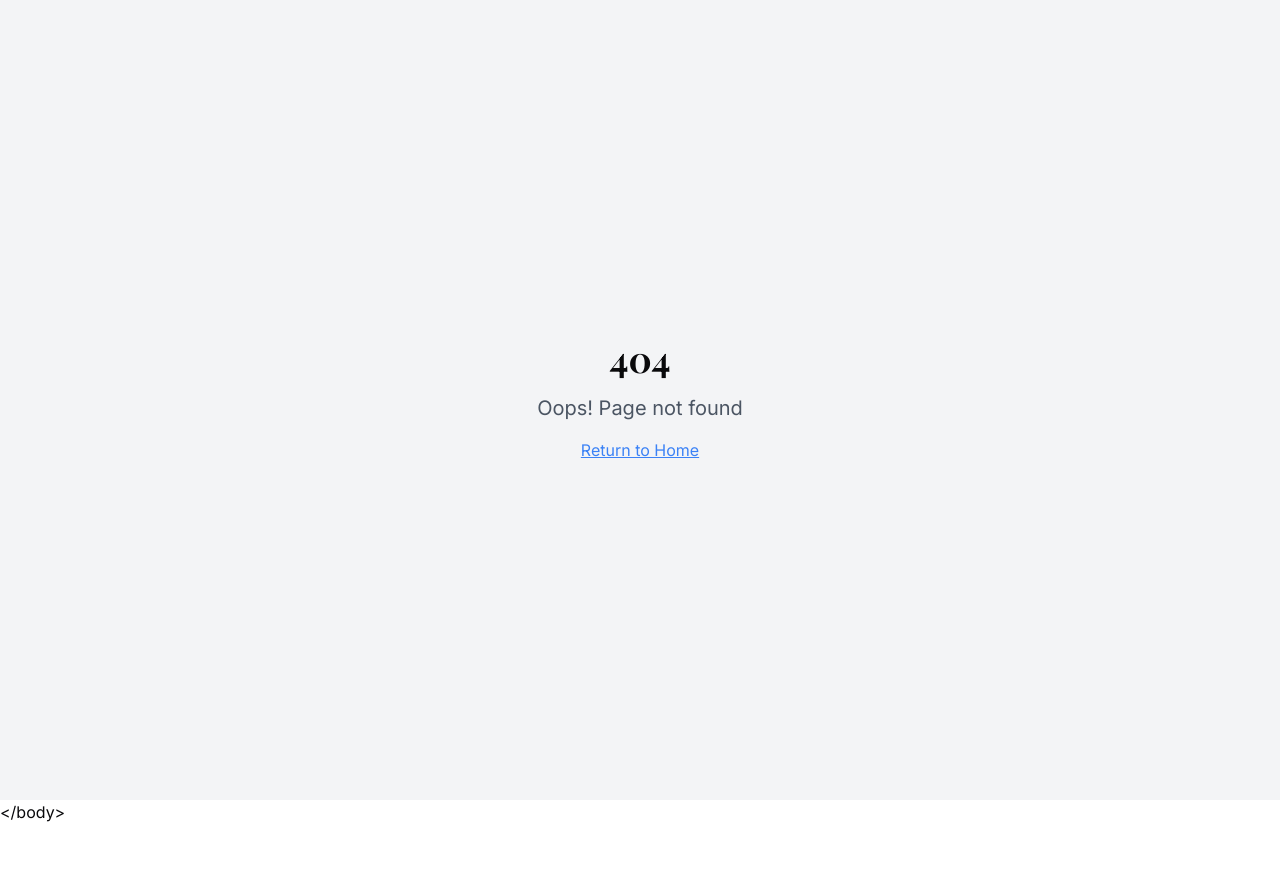
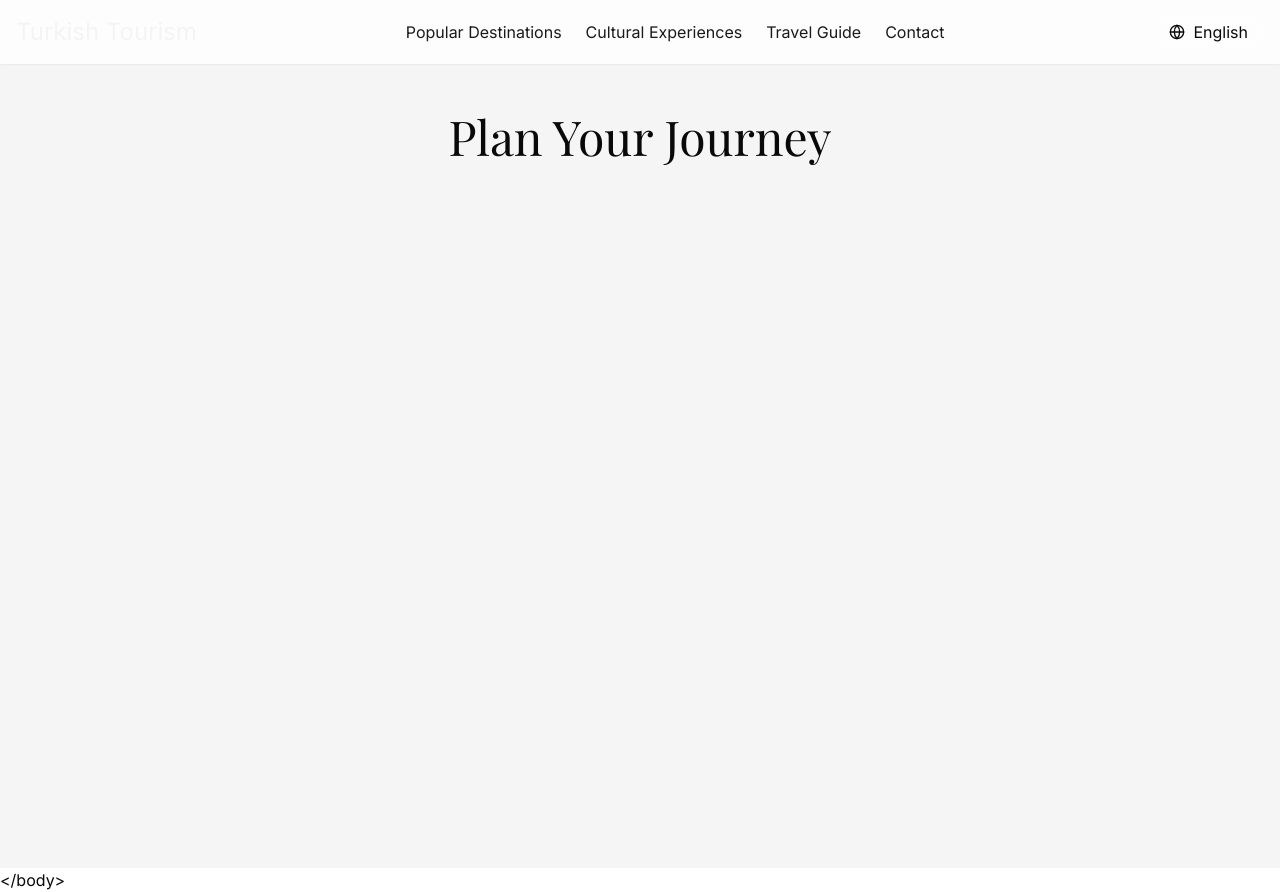
Before and after one commit to GloryMighty/designglow-portal, a React (Vite) app: page /contact in a window 1280 px wide. Before the commit this address had no page. Before the commit the page ends 824 px from the top, so only its background shows below. Built offline with nearby package versions, Linux system fonts and the light colour scheme.

Commit message:
Add navigation toolbar
Adds a toolbar at the top of the page with buttons for navigation to different sections of the website, including an existing language selector.  The toolbar will provide smooth navigation to pages for popular destinations, cultural experiences, and a travel guide.

```diff
--- a/src/App.tsx
+++ b/src/App.tsx
@@ -5,6 +5,10 @@ import { TooltipProvider } from "@/components/ui/tooltip";
 import { QueryClient, QueryClientProvider } from "@tanstack/react-query";
 import { BrowserRouter, Routes, Route } from "react-router-dom";
 import Index from "./pages/Index";
+import Destinations from "./pages/Destinations";
+import Experiences from "./pages/Experiences";
+import Guide from "./pages/Guide";
+import Contact from "./pages/Contact";
 import Destination from "./pages/Destination";
 import NotFound from "./pages/NotFound";
 import "./i18n";
@@ -19,6 +23,10 @@ const App = () => (
       <BrowserRouter>
         <Routes>
           <Route path="/" element={<Index />} />
+          <Route path="/destinations" element={<Destinations />} />
+          <Route path="/experiences" element={<Experiences />} />
+          <Route path="/guide" element={<Guide />} />
+          <Route path="/contact" element={<Contact />} />
           <Route path="/destination/:id" element={<Destination />} />
           <Route path="*" element={<NotFound />} />
         </Routes>
--- /dev/null
+++ b/src/components/Toolbar.tsx
@@ -0,0 +1,47 @@
+
+import { useTranslation } from "react-i18next";
+import { Link } from "react-router-dom";
+import LanguageSelector from "./LanguageSelector";
+import { cn } from "@/lib/utils";
+
+const Toolbar = ({ className }: { className?: string }) => {
+  const { t } = useTranslation();
+
+  const navItems = [
+    { href: "/destinations", label: "Popular Destinations" },
+    { href: "/experiences", label: "Cultural Experiences" },
+    { href: "/guide", label: "Travel Guide" },
+    { href: "/contact", label: "Contact" },
+  ];
+
+  return (
+    <div className={cn(
+      "fixed top-0 left-0 right-0 z-50 bg-white/80 backdrop-blur-md shadow-sm",
+      className
+    )}>
+      <div className="container mx-auto px-4">
+        <div className="flex items-center justify-between h-16">
+          <Link to="/" className="text-2xl font-playfair text-accent hover:text-accent/80 transition-colors">
+            Turkish Tourism
+          </Link>
+
+          <nav className="hidden md:flex items-center space-x-6">
+            {navItems.map((item) => (
+              <Link
+                key={item.href}
+                to={item.href}
+                className="text-soft-black hover:text-accent transition-colors"
+              >
+                {item.label}
+              </Link>
+            ))}
+          </nav>
+
+          <LanguageSelector />
+        </div>
+      </div>
+    </div>
+  );
+};
+
+export default Toolbar;
--- /dev/null
+++ b/src/pages/Contact.tsx
@@ -0,0 +1,22 @@
+
+import { useTranslation } from "react-i18next";
+import Toolbar from "../components/Toolbar";
+import ContactSection from "../components/sections/ContactSection";
+
+const Contact = () => {
+  const { t } = useTranslation();
+
+  return (
+    <div className="min-h-screen bg-soft-gray pt-16">
+      <Toolbar />
+      <div className="container mx-auto px-4 py-12">
+        <h1 className="text-4xl md:text-5xl font-playfair text-center mb-12">
+          {t("contact.title")}
+        </h1>
+        <ContactSection />
+      </div>
+    </div>
+  );
+};
+
+export default Contact;
--- /dev/null
+++ b/src/pages/Destinations.tsx
@@ -0,0 +1,22 @@
+
+import { useTranslation } from "react-i18next";
+import Toolbar from "../components/Toolbar";
+import DestinationsSection from "../components/sections/DestinationsSection";
+
+const Destinations = () => {
+  const { t } = useTranslation();
+
+  return (
+    <div className="min-h-screen bg-soft-gray pt-16">
+      <Toolbar />
+      <div className="container mx-auto px-4 py-12">
+        <h1 className="text-4xl md:text-5xl font-playfair text-center mb-12">
+          {t("destinations.title")}
+        </h1>
+        <DestinationsSection />
+      </div>
+    </div>
+  );
+};
+
+export default Destinations;
--- /dev/null
+++ b/src/pages/Experiences.tsx
@@ -0,0 +1,22 @@
+
+import { useTranslation } from "react-i18next";
+import Toolbar from "../components/Toolbar";
+import ExperiencesSection from "../components/sections/ExperiencesSection";
+
+const Experiences = () => {
+  const { t } = useTranslation();
+
+  return (
+    <div className="min-h-screen bg-soft-gray pt-16">
+      <Toolbar />
+      <div className="container mx-auto px-4 py-12">
+        <h1 className="text-4xl md:text-5xl font-playfair text-center mb-12">
+          {t("experiences.title")}
+        </h1>
+        <ExperiencesSection />
+      </div>
+    </div>
+  );
+};
+
+export default Experiences;
--- /dev/null
+++ b/src/pages/Guide.tsx
@@ -0,0 +1,22 @@
+
+import { useTranslation } from "react-i18next";
+import Toolbar from "../components/Toolbar";
+import TravelGuideSection from "../components/sections/TravelGuideSection";
+
+const Guide = () => {
+  const { t } = useTranslation();
+
+  return (
+    <div className="min-h-screen bg-soft-gray pt-16">
+      <Toolbar />
+      <div className="container mx-auto px-4 py-12">
+        <h1 className="text-4xl md:text-5xl font-playfair text-center mb-12">
+          {t("travelGuide.title")}
+        </h1>
+        <TravelGuideSection />
+      </div>
+    </div>
+  );
+};
+
+export default Guide;
--- a/src/pages/Index.tsx
+++ b/src/pages/Index.tsx
@@ -1,5 +1,6 @@
 
 import { useEffect } from "react";
+import Toolbar from "../components/Toolbar";
 import HeroSection from "../components/sections/HeroSection";
 import DestinationsSection from "../components/sections/DestinationsSection";
 import ExperiencesSection from "../components/sections/ExperiencesSection";
@@ -33,6 +34,7 @@ const Index = () => {
 
   return (
     <div className="min-h-screen bg-soft-gray">
+      <Toolbar className="bg-transparent" />
       <HeroSection />
       <DestinationsSection />
       <ExperiencesSection />
```
